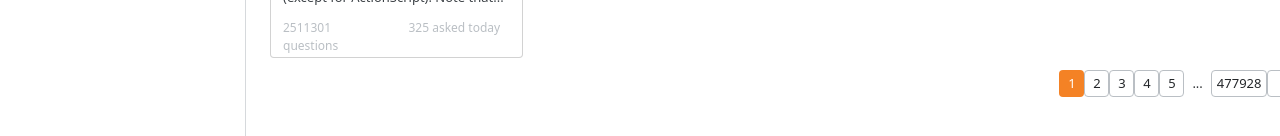
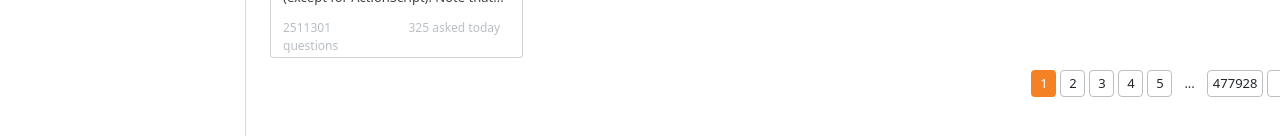
Before and after one commit to martinprs/Stack-Underflow, a Vue app: page /tags in a window 1280 px wide. Shown: the part 548-684 px from the top of the page. Built offline with nearby package versions, Linux system fonts and the light colour scheme.

Commit message:
Add 4px gaps for pagination buttons & format template

```diff
--- a/src/pages/tags.vue
+++ b/src/pages/tags.vue
@@ -5,6 +5,7 @@ import tagsCard from "../components/tags/tagsCard.vue";
 <template>
     <div class="container">
         <h1 class="w-100 text-start mb-16">Tags</h1>
+
         <p class="description text-start mb-16">
             A tag is a keyword or label that categorizes your question with other, similar questions. Using the right
             tags makes it easier for others to find and answer your question.
@@ -19,7 +20,6 @@ import tagsCard from "../components/tags/tagsCard.vue";
                 </svg>
                 <input class="form-control" placeholder="Filter by tag name" />
             </div>
-
             <div class="btn-group ms-auto">
                 <button class="btn">Popular</button>
                 <button class="btn">Name</button>
@@ -107,13 +107,9 @@ h1 {
 }
 
 /* Pagination */
-.col.first_pagi,
-.col.second_pagi {
-    display: flex;
-    padding: 0;
+.pagin {
     gap: 4px;
 }
-
 
 .btn.pagi {
     min-width: 25px;
```
